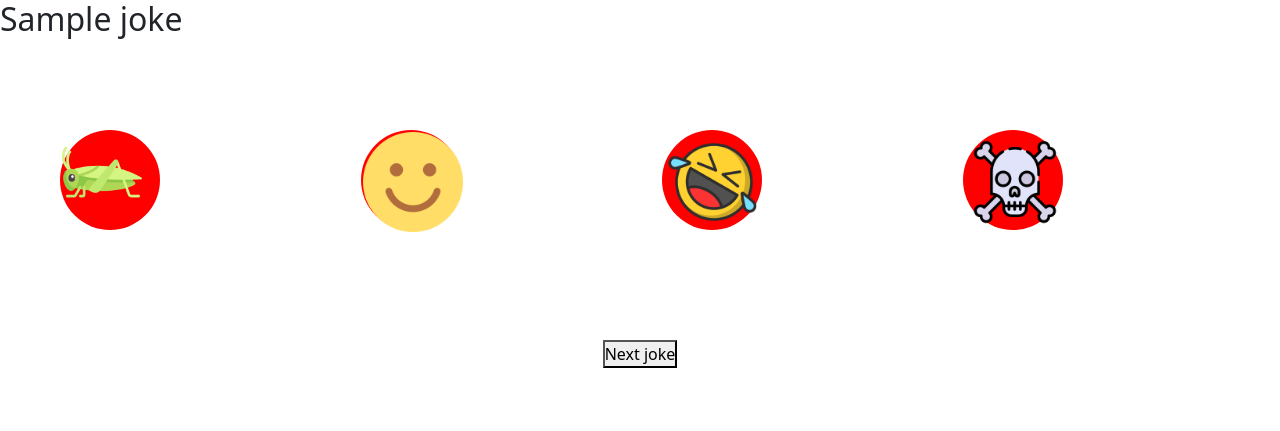
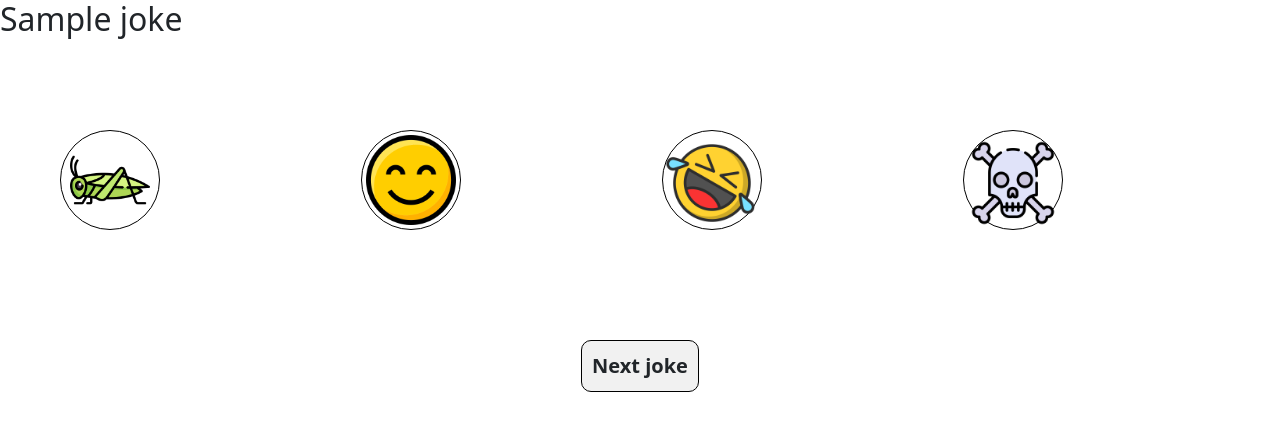
Before and after one commit to SS-ekow/flask-jokesApp, a Flask app: template templates/index.html in a window 1280 px wide. Shown: the top 431 px of the page. Run offline with Flask 3, Linux system fonts and the light colour scheme; the template is opened without the code that fills it: most values are stand-ins (such as "Sample title", 1, 10 or a date in 2020).

Commit message:
changes images

```diff
--- a/templates/index.html
+++ b/templates/index.html
@@ -18,9 +18,41 @@
             width: 100px;
             height: 100px;
             border-radius: 50%;
-            background-color: red;
+
             margin: 10px;
             padding: 2px;
+        }
+
+        .one:hover{
+            background-color: #f1f1f1;
+            transform: scale(1.1);
+            transition-duration: 0.5s;
+        }
+
+
+        .two:hover{
+            background-color: #f1f1f1;
+            transform: scale(1.1);
+            transition-duration: 0.5s;
+        }
+
+        .three:hover{
+            background-color: #f1f1f1;
+            transform: scale(1.1);
+            transition-duration: 0.5s;
+        }
+
+        .four:hover{
+            background-color: #f1f1f1;
+            transform: scale(1.1);
+            transition-duration: 0.5s;
+        }
+
+        .react{
+            display: flex;
+            justify-content: center;
+            align-items: center;
+            border: 1px solid black;
         }
 
         .one img{
@@ -31,8 +63,8 @@
         }
 
         .two img{
-            width: 100px;
-            height: 100px;
+            width: 90px;
+            height: 90px;
             display: flex;
             justify-content: center;
             margin: auto auto;
@@ -67,10 +99,32 @@
             margin: 50px 50px;
         }
 
+        .jokes{
+            margin: auto auto;
+        }
+
+        .btn{
+            background-color: #f1f1f1;
+            border: 1px solid black;
+            padding: 10px;
+            border-radius: 10px;
+            font-size: 20px;
+            font-weight: bold;
+            cursor: pointer;
+        }
+
+
 
 
     </style>
     <div>
+
+        <div class="box">
+            <div class="small">
+
+            </div>
+
+        </div>
         <!--jokes-->
         <div class="row">
             <div class="col">
@@ -92,7 +146,7 @@
                 </div>
                 <div class="col">
                     <div class="react two">
-                        <img src="/static/images/smiling-face.png" alt="">
+                        <img src="/static/images/happiness.png" alt="">
                     </div>
 
                 </div>
@@ -122,7 +176,7 @@
             <div class="col">
                 <div class="next" >
                     <form action="/">
-                        <button>Next joke</button>
+                        <button class="btn">Next joke</button>
 
                     </form>
 
```
Also changed, not shown: static/images/cricket.png, static/images/happiness.png (added).
